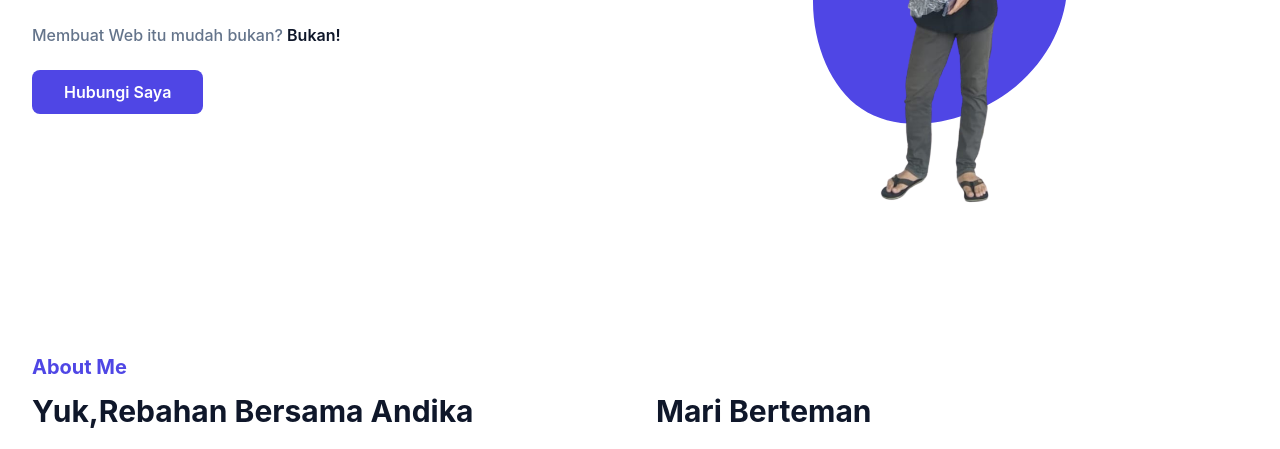
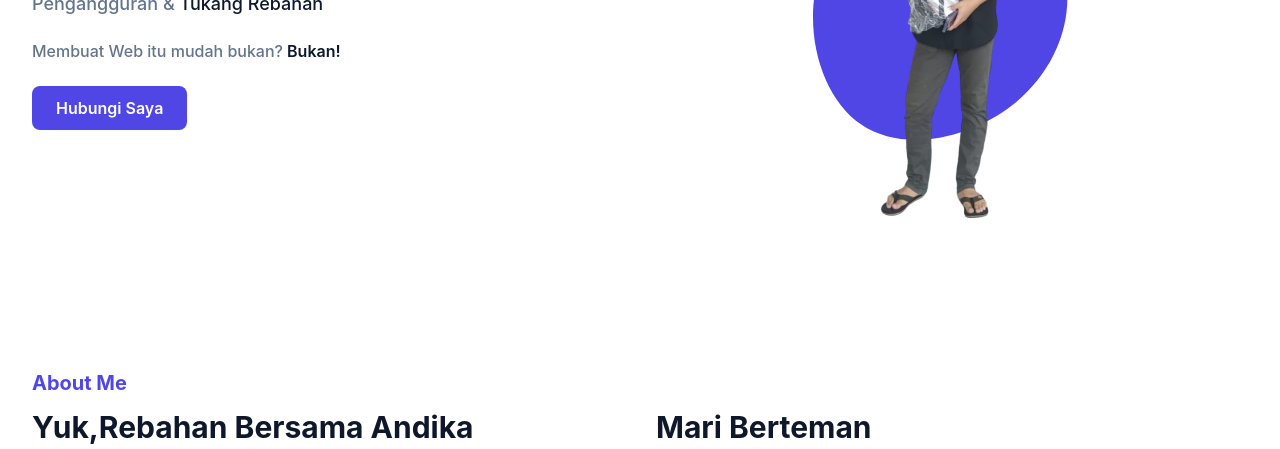
Before and after one commit to Andikaa03/tailwindcss-andika, a website: page index.html in a window 1280 px wide. Shown: the part 339-788 px from the top of the page. Drawn offline with nearby package versions, Linux system fonts and the light colour scheme.

Commit message:
Update index.html

```diff
--- a/index.html
+++ b/index.html
@@ -1,13 +1,12 @@
 <!doctype html>
-<html class="scroll-smooth overflow-x-hidden">
+<html class="scroll-smooth">
 <head>
   <meta charset="UTF-8">
-  <meta name="viewport" content="width=device-width, initial-scale=1.0,  maximum-scale=1.0">
+  <meta name="viewport" content="width=device-width, initial-scale=1.0, maximum-scale=1.0">
 
   <!-- Link CSS -->
   <link href="dist/output.css" rel="stylesheet">
   <link rel="stylesheet" href="https://unpkg.com/aos@next/dist/aos.css" />
-
 </head>
 <body class="overflow-x-hidden">
 
@@ -56,7 +55,7 @@
     <!-- Header End -->
 
     <!-- Hero section start -->
-    <section id="home" class="pt-32">
+    <section id="home" class="pt-36">
         <div class="container">
             <div class="flex flex-wrap">
                 <div class="w-full self-center px-4 lg:w-1/2" data-aos="fade-right" data-aos-duration="1000">
@@ -64,10 +63,10 @@
                     <h2 class="font-medium text-second text-lg mb-5">Pengangguran &
                         <span class="text-dark">Tukang Rebahan</span></h2>
                     <p class="font-medium text-second leading-relaxed mb-8">Membuat Web itu mudah bukan?<span class="text-dark font-semibold"> Bukan!</span></p>
-                    <a href="#" class="text-base font-semibold text-white bg-primary py-3 px-8 rounded-lg hover:shadow-lg hover:opacity-80 transition duration-300 ease-in-out">Hubungi Saya</a>
+                    <a href="#" class="text-base font-semibold text-white bg-primary py-3 px-6 rounded-lg hover:shadow-lg hover:opacity-80 transition duration-300 ease-in-out">Hubungi Saya</a>
                 </div>
                 <div class="w-full self-end px-4 lg:w-1/2" data-aos="fade-left" data-aos-duration="1000" data-aos-delay="200">
-                    <div class="relative mt-10 lg:mt-9 lg:right-0">
+                    <div class="relative mt-10 lg:mt-9 lg:right-0 ">
                         <img src="dist/img/andika.png" alt="andika"
                         class="max-w-full mx-auto max-h-96">
                         <span class="absolute bottom-10 -z-10 left-1/2 -translate-x-1/2 md:scale-125">
@@ -158,9 +157,9 @@
                 </div>
                 <div class="mb-12 p-4 md:w-1/2 lg:w-1/2" data-aos="flip-left" data-aos-duration="1000" data-aos-delay="600">
                     <div class="rounded-md shadow-md overflow-hidden mb-3">
-                        <img src="https://source.unsplash.com/1280x720?computer" alt="burung" width="w-full">
+                        <img src="dist/img/porto/12.jpeg" alt="burung" width="w-full">
                     </div>
-                    <h4 class="text-xl font-semibold text-dark mb-3 mt-5">Belajar Computer</h4>
+                    <h4 class="text-xl font-semibold text-dark mb-3 mt-5">Kegiatan CAS</h4>
                     <p>Lorem ipsum dolor sit amet consectetur adipisicing elit. Ratione aperiam, enim officiis accusantium sint ullam.</p>
                 </div>
             </div>
```
